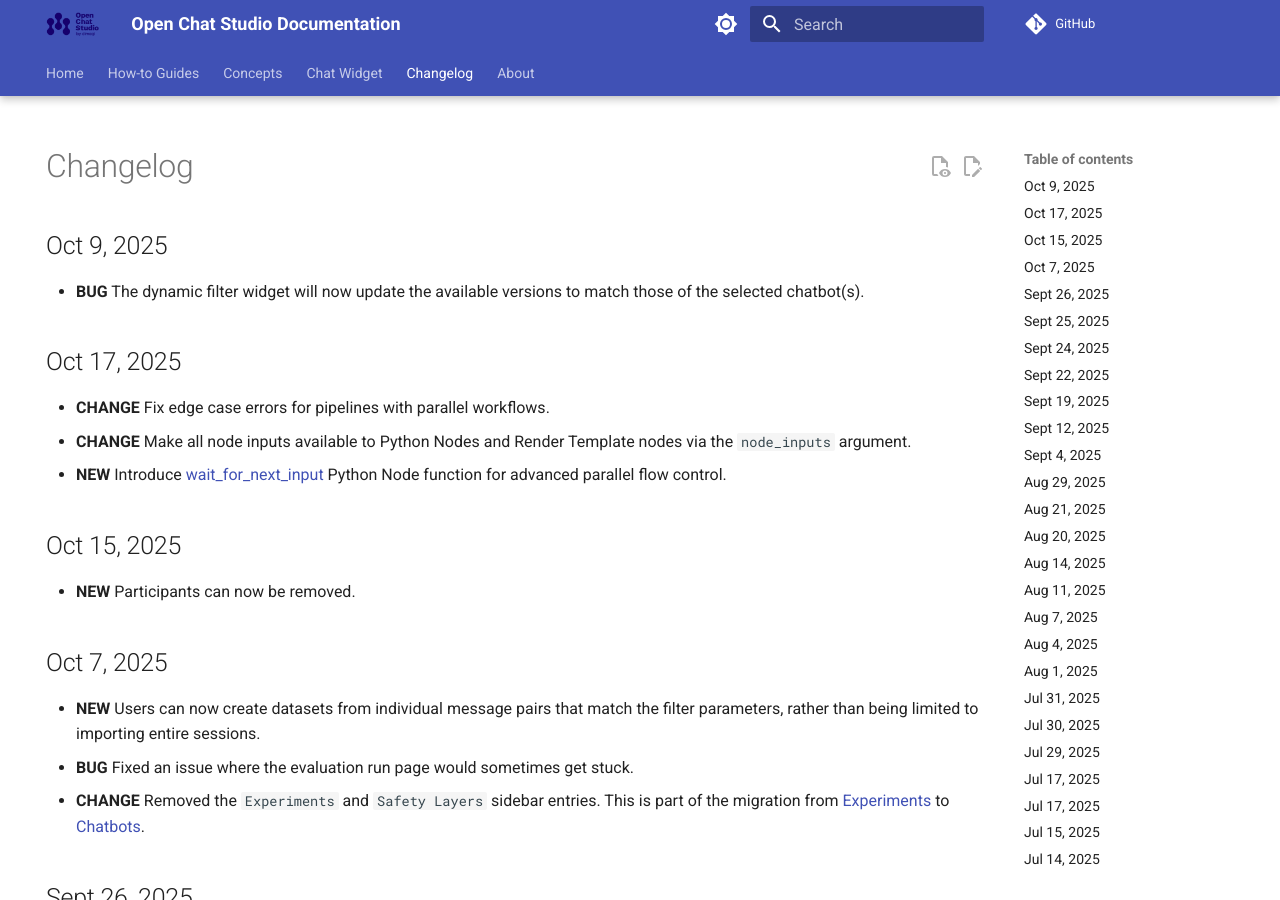
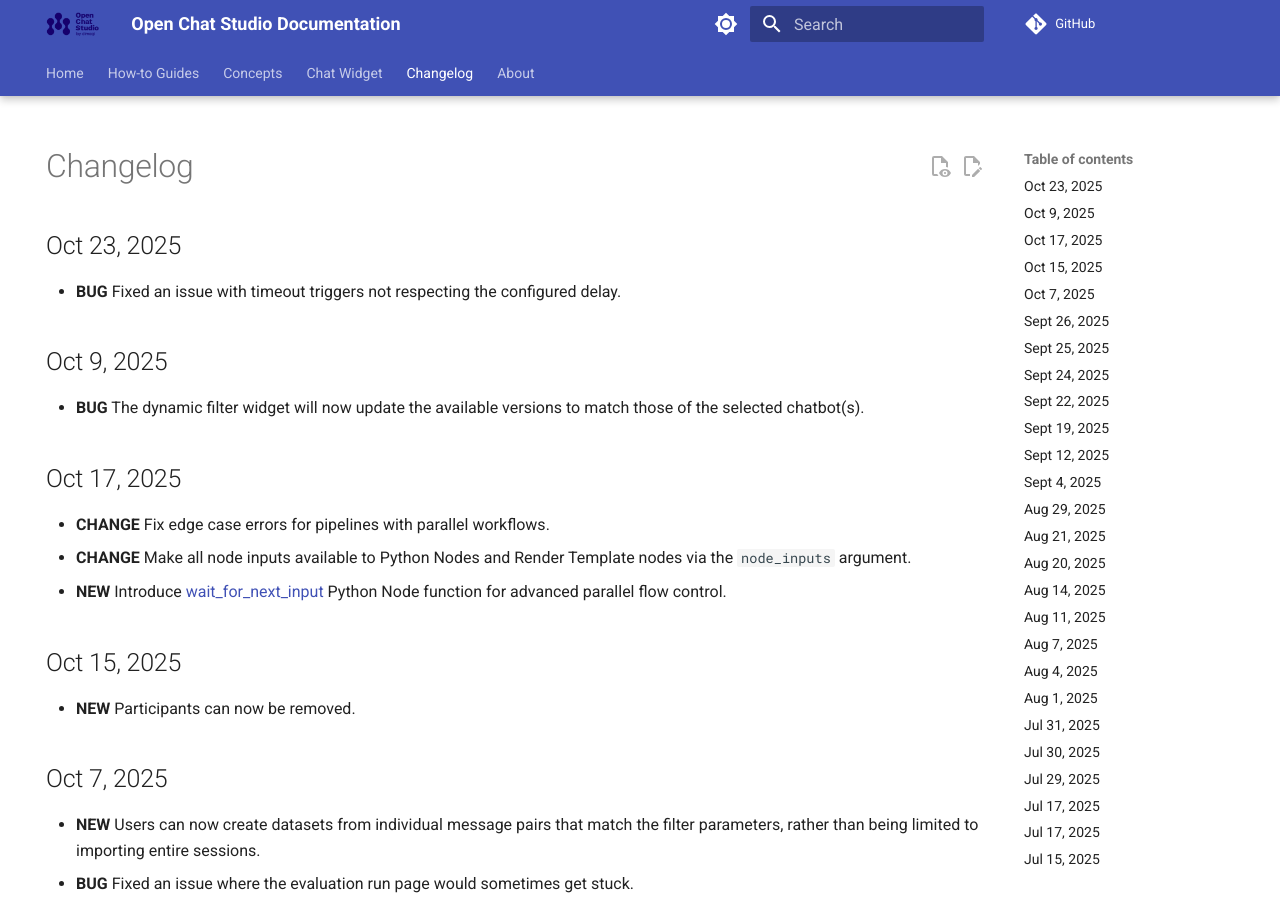
Before and after one commit to dimagi/open-chat-studio-docs, an MkDocs documentation site: the page built from docs/changelog.md, in a window 1280 px wide and 900 px high. Built offline with MkDocs 1.6.1 and Material for MkDocs 9.7.7, drawn with Linux system fonts in a browser that asks for light colours; emoji names are drawn with the system emoji font; a script that is not in the unit is left out; comment, search, counter and statistics services are not loaded.

Commit message:
Update changelog

```diff
--- a/docs/changelog.md
+++ b/docs/changelog.md
@@ -4,6 +4,9 @@
 ---
 
 # Changelog
+## Oct 23, 2025
+* **BUG** Fixed an issue with timeout triggers not respecting the configured delay.
+
 ## Oct 9, 2025
 * **BUG** The dynamic filter widget will now update the available versions to match those of the selected chatbot(s).
 
```
